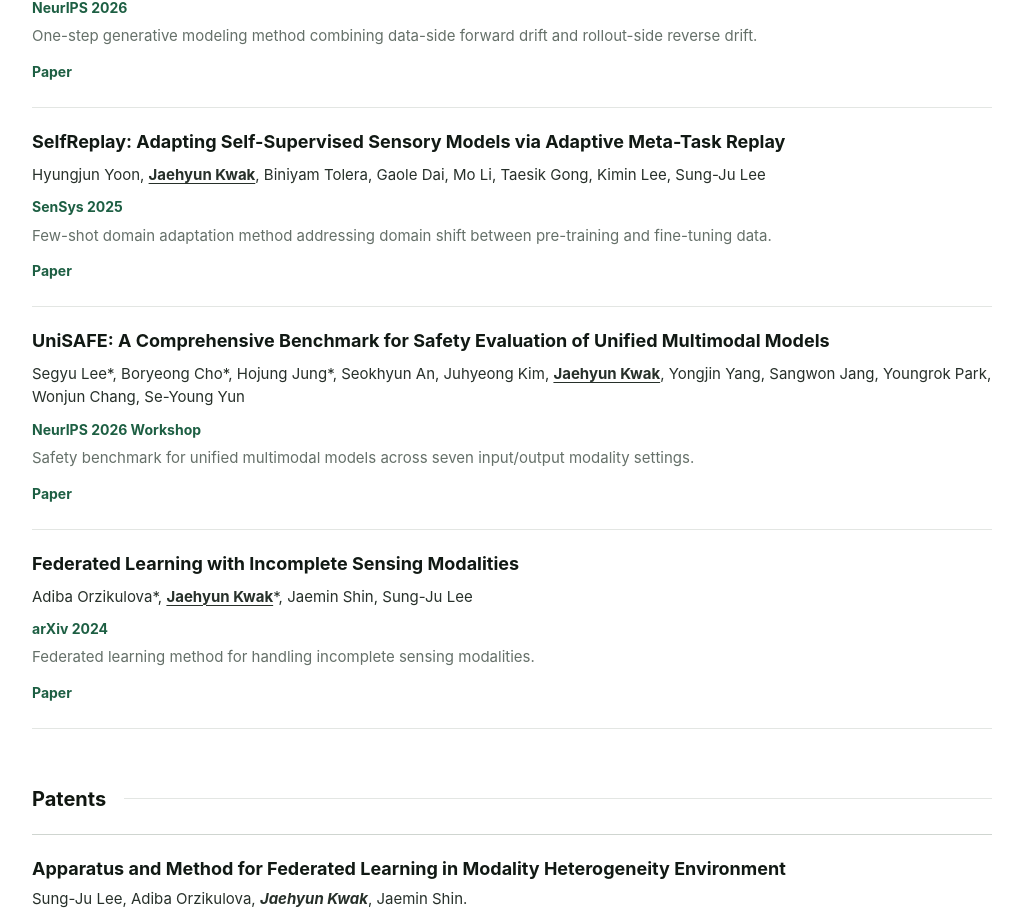
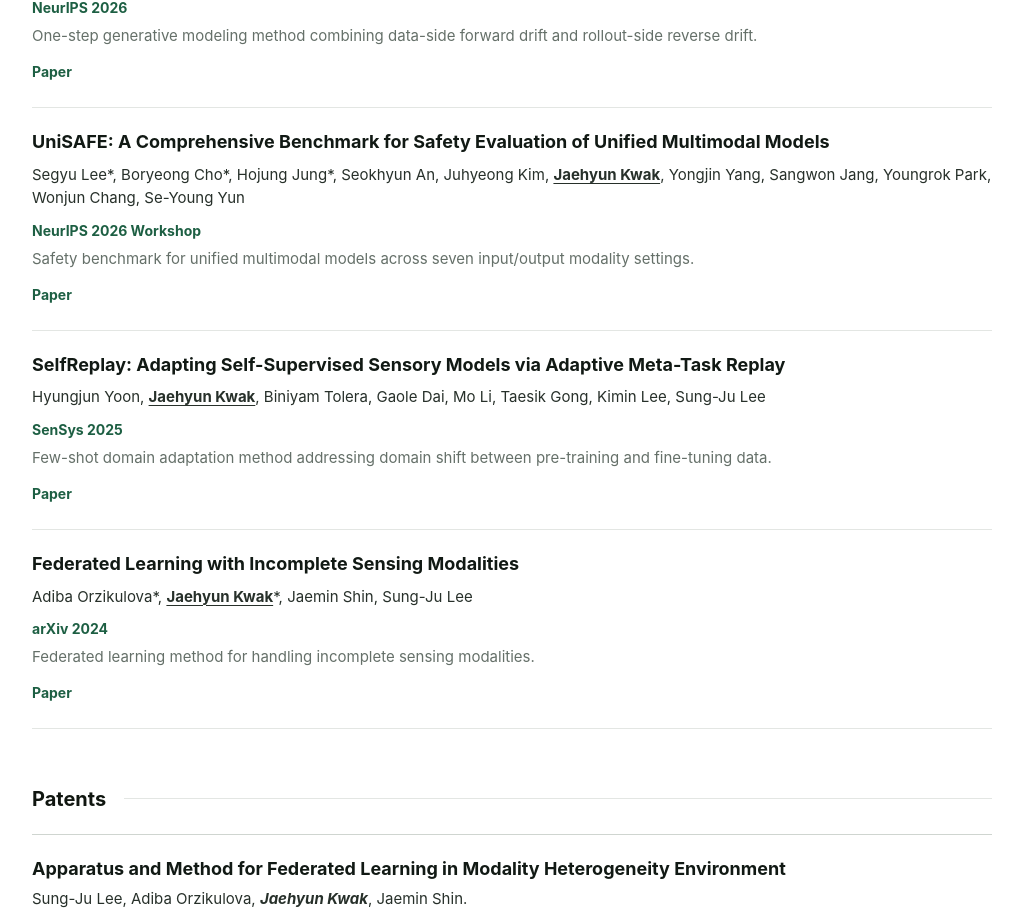
Before and after one commit to jaehyun-kwak/jaehyun-kwak.github.io, a React (Vite) app: page / in a window 1280 px wide. Shown: the part 1558-2473 px from the top of the page, without its empty margins (128-1151 px from the left). Built offline with nearby package versions, Linux system fonts and the light colour scheme.

Commit message:
Place UniSAFE before SelfReplay

```diff
--- a/src/data.js
+++ b/src/data.js
@@ -66,6 +66,16 @@
   },
   {
     title:
+      "UniSAFE: A Comprehensive Benchmark for Safety Evaluation of Unified Multimodal Models",
+    authors:
+      "Segyu Lee*, Boryeong Cho*, Hojung Jung*, Seokhyun An, Juhyeong Kim, Jaehyun Kwak, Yongjin Yang, Sangwon Jang, Youngrok Park, Wonjun Chang, Se-Young Yun",
+    venue: "NeurIPS 2026 Workshop",
+    note:
+      "Safety benchmark for unified multimodal models across seven input/output modality settings.",
+    links: { Paper: "https://arxiv.org/pdf/2603.17476" },
+  },
+  {
+    title:
       "SelfReplay: Adapting Self-Supervised Sensory Models via Adaptive Meta-Task Replay",
     authors:
       "Hyungjun Yoon, Jaehyun Kwak, Biniyam Tolera, Gaole Dai, Mo Li, Taesik Gong, Kimin Lee, Sung-Ju Lee",
@@ -73,16 +83,6 @@
     note:
       "Few-shot domain adaptation method addressing domain shift between pre-training and fine-tuning data.",
     links: { Paper: "https://arxiv.org/pdf/2404.15305" },
-  },
-  {
-    title:
-      "UniSAFE: A Comprehensive Benchmark for Safety Evaluation of Unified Multimodal Models",
-    authors:
-      "Segyu Lee*, Boryeong Cho*, Hojung Jung*, Seokhyun An, Juhyeong Kim, Jaehyun Kwak, Yongjin Yang, Sangwon Jang, Youngrok Park, Wonjun Chang, Se-Young Yun",
-    venue: "NeurIPS 2026 Workshop",
-    note:
-      "Safety benchmark for unified multimodal models across seven input/output modality settings.",
-    links: { Paper: "https://arxiv.org/pdf/2603.17476" },
   },
   {
     title: "Federated Learning with Incomplete Sensing Modalities",
```
